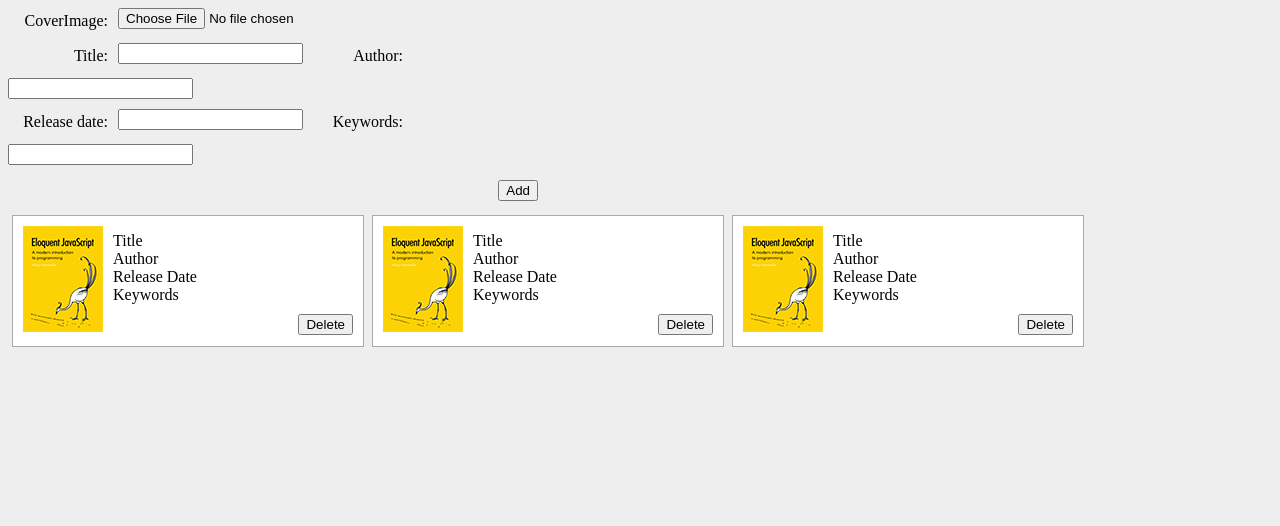
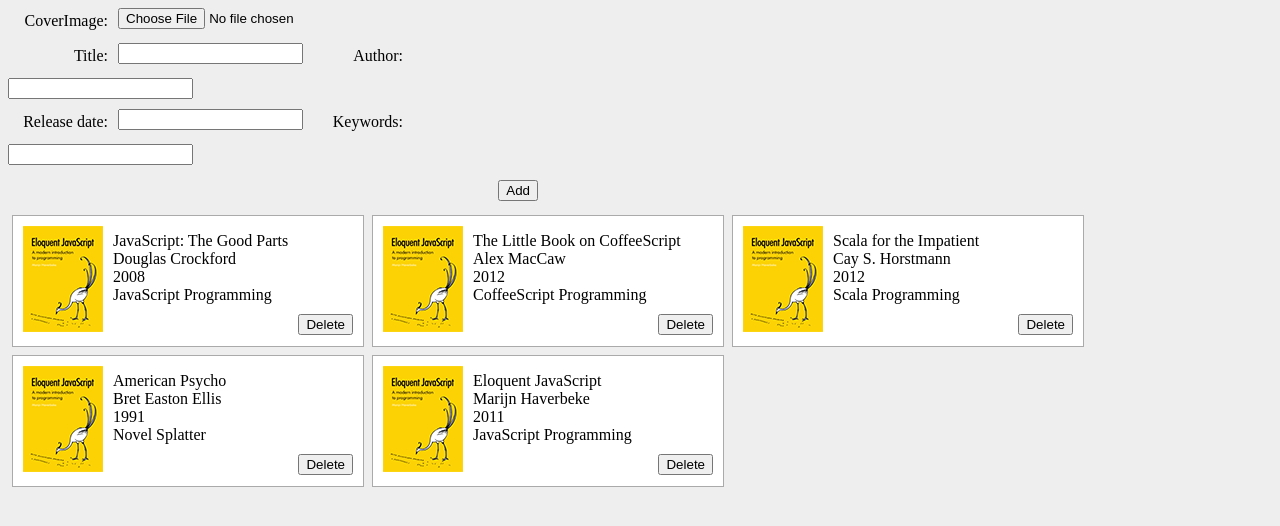
Before and after one commit to ollyd/backbone-node, a plain HTML site: page index.html in a window 1280 px wide. Drawn offline with nearby package versions, Linux system fonts and the light colour scheme.

Commit message:
fixed a couple bugs

```diff
--- a/index.html
+++ b/index.html
@@ -27,42 +27,6 @@
                 <button id="add">Add</button>
             </div>
         </form>
-
-        <div class="bookContainer">
-            <img src="img/placeholder.png"/>
-            <ul>
-                <li>Title</li>
-                <li>Author</li>
-                <li>Release Date</li>
-                <li>Keywords</li>
-            </ul>
-
-            <button class="delete">Delete</button>
-        </div>
-
-        <div class="bookContainer">
-            <img src="img/placeholder.png"/>
-            <ul>
-                <li>Title</li>
-                <li>Author</li>
-                <li>Release Date</li>
-                <li>Keywords</li>
-            </ul>
-
-            <button class="delete">Delete</button>
-        </div>
-
-        <div class="bookContainer">
-            <img src="img/placeholder.png"/>
-            <ul>
-                <li>Title</li>
-                <li>Author</li>
-                <li>Release Date</li>
-                <li>Keywords</li>
-            </ul>
-
-            <button class="delete">Delete</button>
-        </div>
     </div>
 
     <script id='bookTemplate' type='text/template'>
@@ -78,8 +42,8 @@
     </script>
 
         <script src="js/lib/jquery.min.js"></script>
-        <script src="js/lib/underscore-min.js"></script>
-        <script src="js/lib/backbone-min.js"></script>
+        <script src="js/lib/underscore.js"></script>
+        <script src="js/lib/backbone.js"></script>
         <script src="js/models/book.js"></script>
         <script src="js/collections/library.js"></script>
         <script src="js/views/book.js"></script>
--- a/js/app.js
+++ b/js/app.js
@@ -0,0 +1,13 @@
+var app = app || {};
+
+$(function() {
+    var books = [
+        { title: 'JavaScript: The Good Parts', author: 'Douglas Crockford', releaseDate: '2008', keywords: 'JavaScript Programming' },
+        { title: 'The Little Book on CoffeeScript', author: 'Alex MacCaw', releaseDate: '2012', keywords: 'CoffeeScript Programming' },
+        { title: 'Scala for the Impatient', author: 'Cay S. Horstmann', releaseDate: '2012', keywords: 'Scala Programming' },
+        { title: 'American Psycho', author: 'Bret Easton Ellis', releaseDate: '1991', keywords: 'Novel Splatter' },
+        { title: 'Eloquent JavaScript', author: 'Marijn Haverbeke', releaseDate: '2011', keywords: 'JavaScript Programming' }
+    ];
+
+    new app.LibraryView( books );
+});
--- a/js/collections/library.js
+++ b/js/collections/library.js
@@ -0,0 +1,6 @@
+var app = app || {};
+
+app.Library = Backbone.Collection.extend({
+    model: app.Book
+    // url: '/'?
+});
--- a/js/models/book.js
+++ b/js/models/book.js
@@ -0,0 +1,11 @@
+var app = app || {};
+
+app.Book = Backbone.Model.extend({
+    defaults: {
+        coverImage: 'img/placeholder.png',
+        title: 'No title',
+        author: 'Unknown',
+        releaseDate: 'Unknown',
+        keywords: 'None'
+    }
+});
--- a/js/views/book.js
+++ b/js/views/book.js
@@ -0,0 +1,21 @@
+var app = app || {};
+
+app.BookView = Backbone.View.extend({
+
+    tagName:'div',
+    className: 'bookContainer',
+    template:_.template($('#bookTemplate').html()),
+
+    // events: {
+
+    // },
+
+    // initialize: function() {
+
+    // },
+
+    render:function () {
+        this.$el.html(this.template(this.model.toJSON()));
+        return this;
+    }
+});
--- a/js/views/library.js
+++ b/js/views/library.js
@@ -0,0 +1,28 @@
+var app = app || {};
+
+app.LibraryView = Backbone.View.extend({
+
+    el:'#books',
+
+    // events: {
+
+    // },
+
+    initialize: function(initialBooks) {
+        this.collection = new app.Library( initialBooks );
+        this.render();
+    },
+
+    render:function () {
+        this.collection.each(function (item) {
+            this.renderBook(item);
+        }, this );
+    },
+
+    renderBook: function( item ) {
+        var bookView = new app.BookView({
+            model: item
+        });
+        this.$el.append( bookView.render().el );
+    }
+});
```
